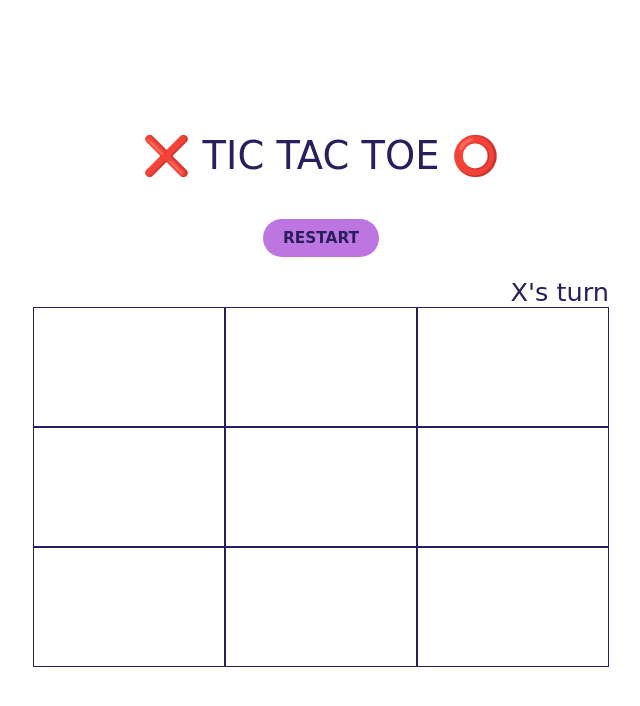
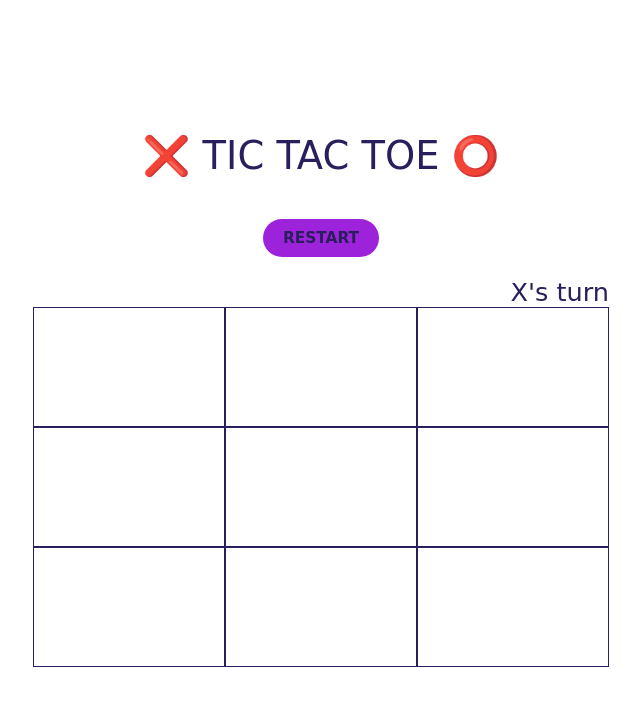
Before and after one commit to Shub-hamburger/Tic-Tac-Toe, a plain HTML site: page index.html in a window 1280 px wide. In both pictures the pointer is over the button "RESTART". Shown: the whole page, without its empty margins (319-959 px from the left). Drawn offline with Linux system fonts and the light colour scheme.

Commit message:
Add button hover

```diff
--- a/styles.css
+++ b/styles.css
@@ -2,6 +2,7 @@
   --text: #2a1e5c;
   --bg: #2a1e5c;
   --btn-bg: #bd75e1;
+  --btn-bg-hover: #9d23da;
 }
 
 * {
@@ -74,6 +75,10 @@
   text-transform: uppercase;
 }
 
+#restart:hover {
+  background-color: var(--btn-bg-hover);
+}
+
 @media (max-width: 684px) {
   * {
     font-size: 62.5%;
```
